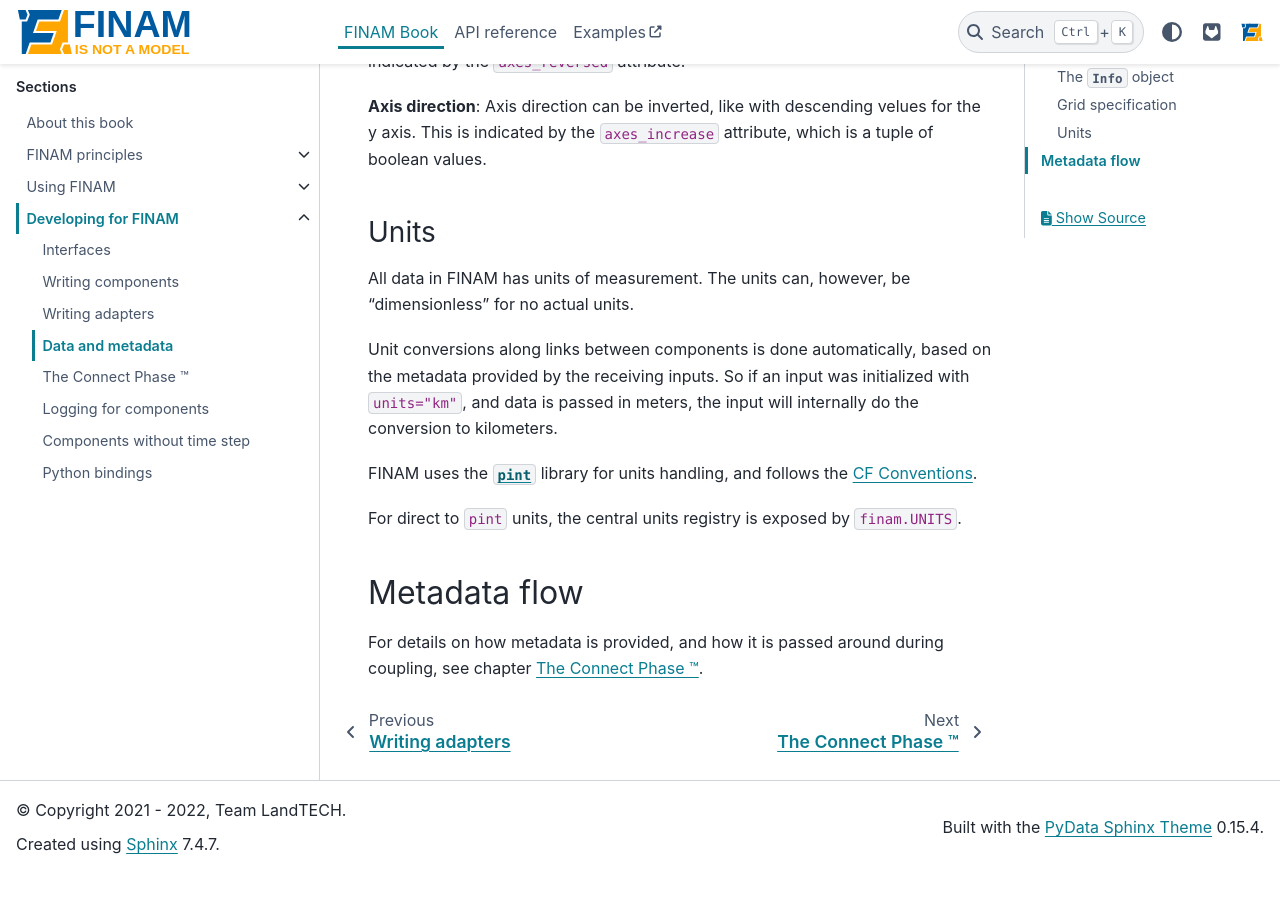
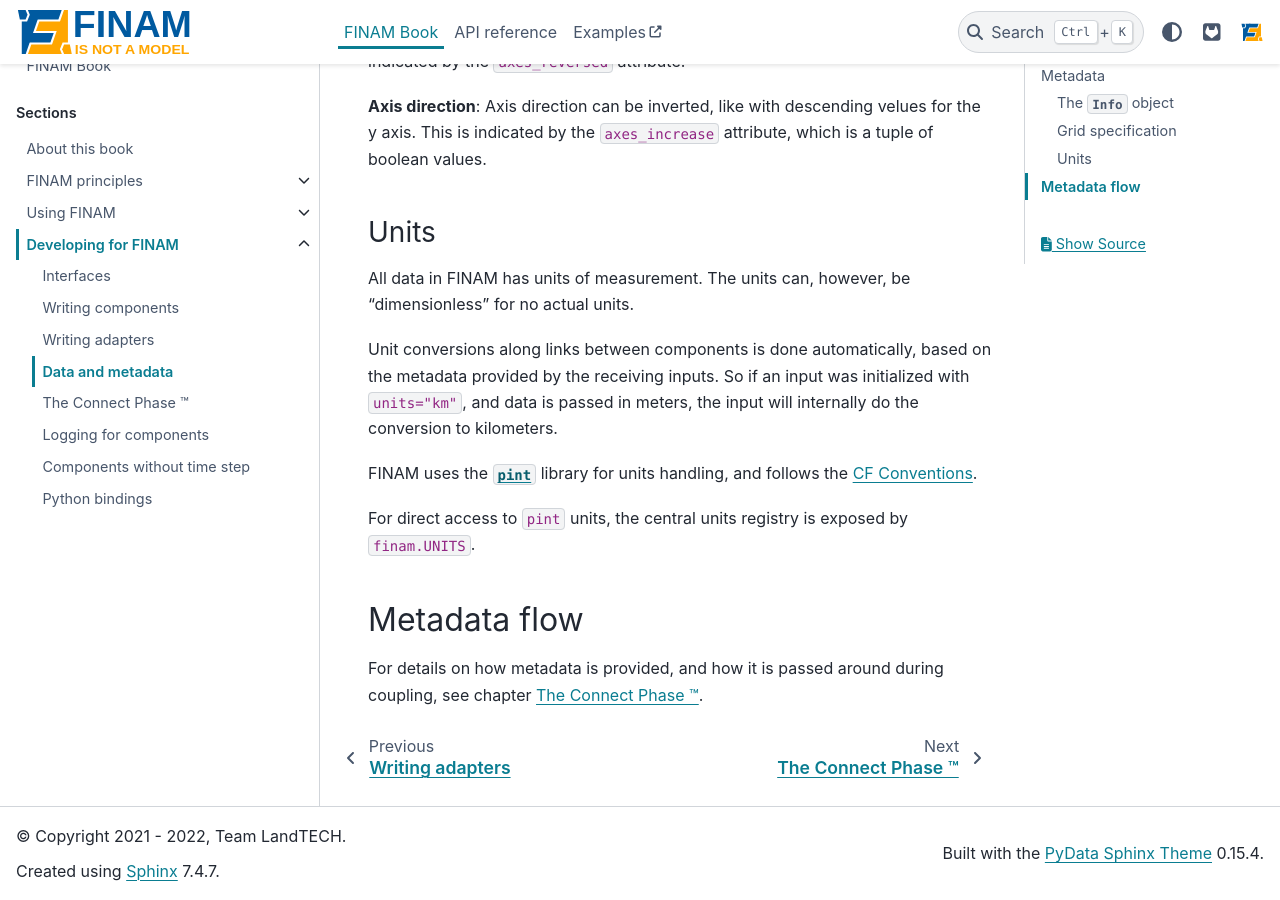
Before and after one commit to finam-ufz/finam, a Sphinx documentation site: the page built from docs/source/finam-book/development/data_metadata.md, in a window 1280 px wide and 900 px high, scrolled down 4273 px. Built offline with Sphinx 7.4.7 and the PyData theme 0.15.4, drawn with Linux system fonts in a browser that asks for light colours; before the commit the page ends 5147 px from its top, so only the background shows below that.

```diff
--- a/docs/source/finam-book/development/data_metadata.md
+++ b/docs/source/finam-book/development/data_metadata.md
@@ -194,7 +194,7 @@ the input will internally do the conversion to kilometers.
 FINAM uses the [`pint`](https://pint.readthedocs.io) library for units handling,
 and follows the [CF Conventions](https://cfconventions.org/).
 
-For direct to `pint` units, the central units registry is exposed by `finam.UNITS`.
+For direct access to `pint` units, the central units registry is exposed by `finam.UNITS`.
 
 ## Metadata flow
 
```
Also changed, not shown: CHANGELOG.md (+1 -0 lines).
